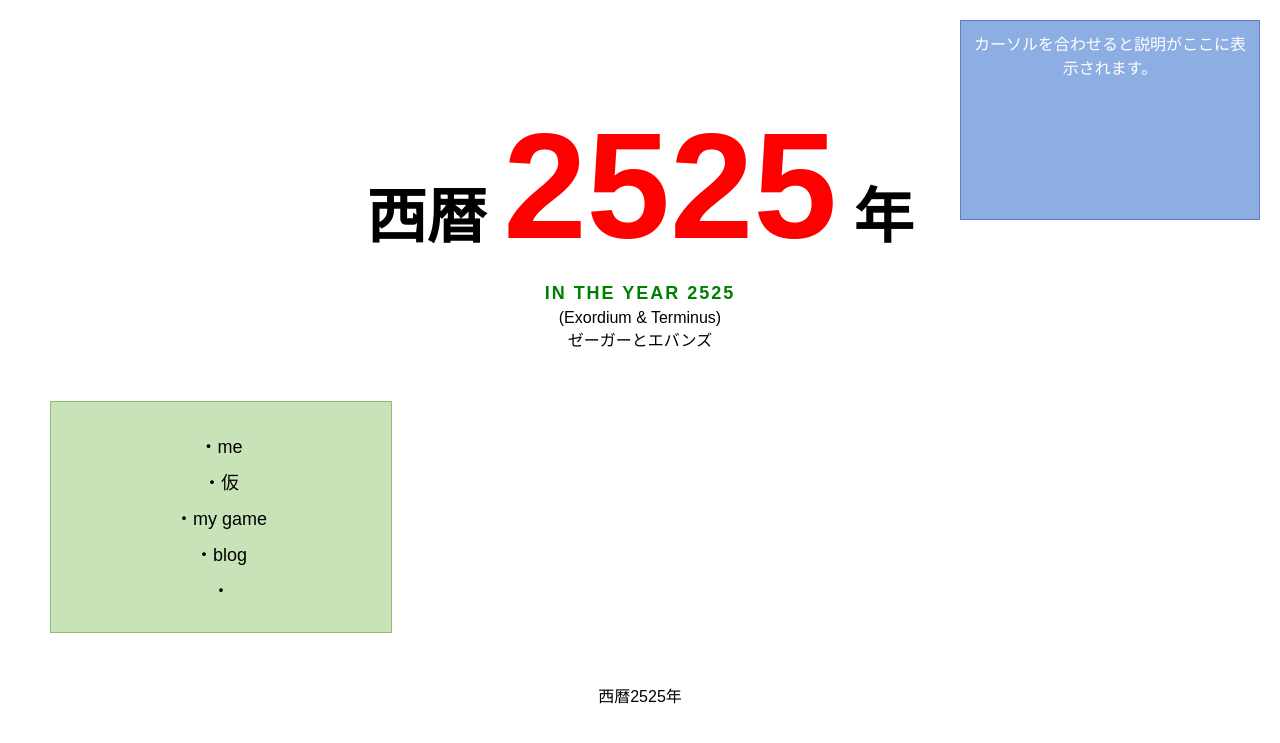
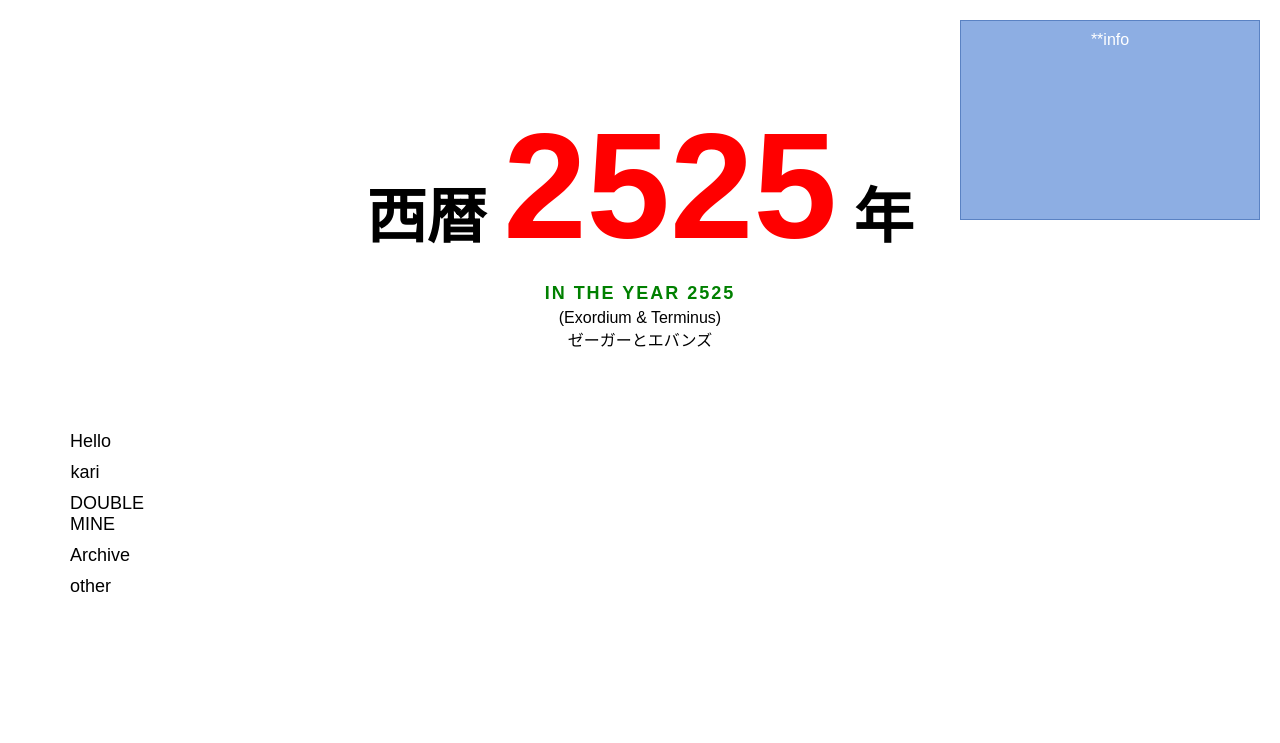
Before and after one commit to taka010116/HTML, a Flask app: page / in a window 1280 px wide. Shown: the top 743 px of the page. Run offline with Flask 2, Linux system fonts and the light colour scheme; some libraries are stand-ins or nearby versions.

Commit message:
game update

```diff
--- a/app/templates/base.html
+++ b/app/templates/base.html
@@ -11,9 +11,7 @@
     }
 
     .green-box {
-      background-color: #c7e3b7;
-      border: 1px solid #8dbf70;
-      width: 300px;
+      width: 30px;
       padding: 20px;
       margin: 50px;
       font-size: 18px;
--- a/app/templates/index.html
+++ b/app/templates/index.html
@@ -76,19 +76,17 @@
 
 
 <div class="green-box">
-  <a href="/me" data-desc="私の自己紹介ページです。">・me</a>
-  <a href="/temp" data-desc="仮のリンクです。">・仮</a>
-  <a href="/game" data-desc="作成したゲームを紹介します。">・my game</a>
-  <a href="/blog" data-desc="ブログ記事を読むことができます。">・blog</a>
-  <a href="/other" data-desc="その他のリンクです。">・</a>
+  <a href="/me" data-desc="*こんにちは">Hello</a>
+  <a href="/temp" data-desc="*仮">kari</a>
+  <a href="/game" data-desc="*心理ゲーム-DOUBLE MINE-">DOUBLE MINE</a>
+  <a href="/blog" data-desc="*アーカイブ">Archive</a>
+  <a href="/other" data-desc="*その他">other</a>
+
+
+<div class="blue-box" id="desc-box">
+  **info
 </div>
 
-<div class="blue-box" id="desc-box">
-  カーソルを合わせると説明がここに表示されます。
-</div>
-
-
-西暦2525年
 </div>
 <script src="https://cdn.socket.io/4.7.2/socket.io.min.js"></script>
 <script>
@@ -103,7 +101,7 @@
       descBox.textContent = link.dataset.desc;
     });
     link.addEventListener("mouseout", () => {
-      descBox.textContent = "カーソルを合わせると説明がここに表示されます。";
+      descBox.textContent = "*info";
     });
   });
 
```
